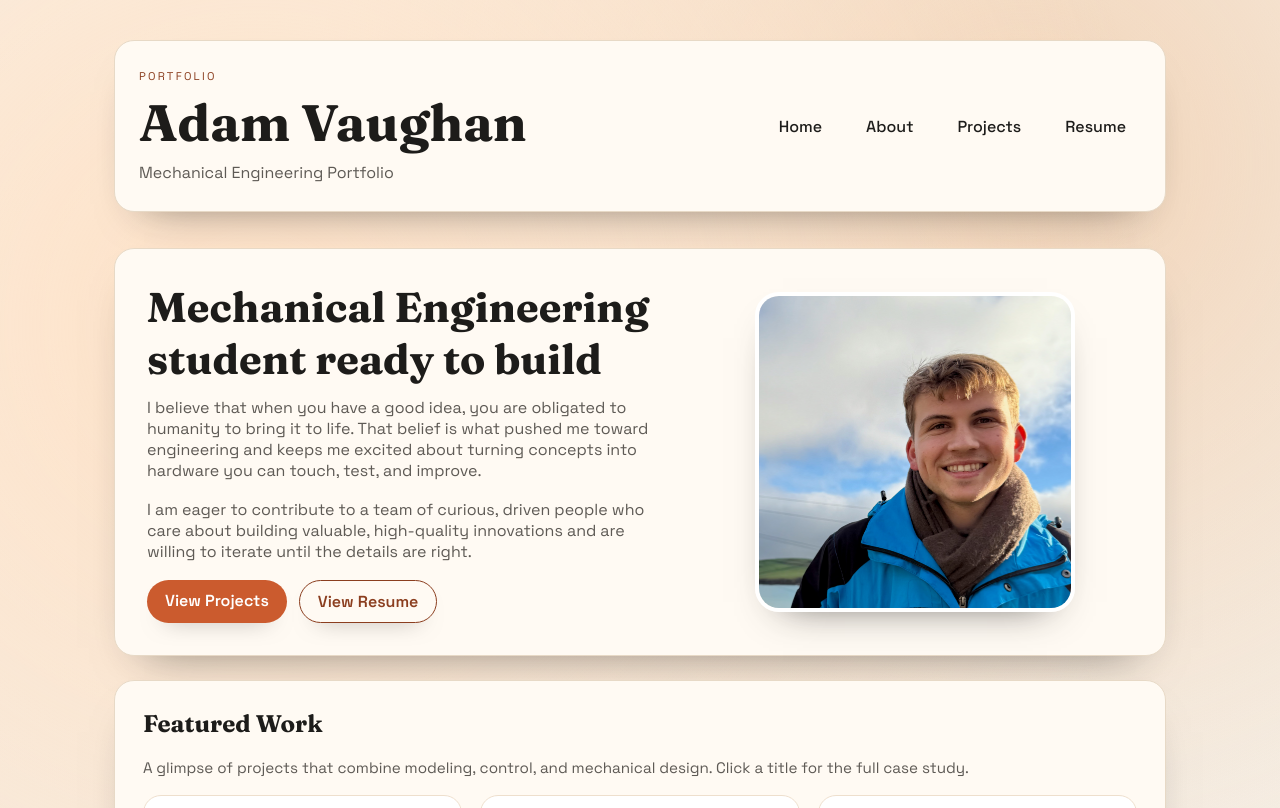
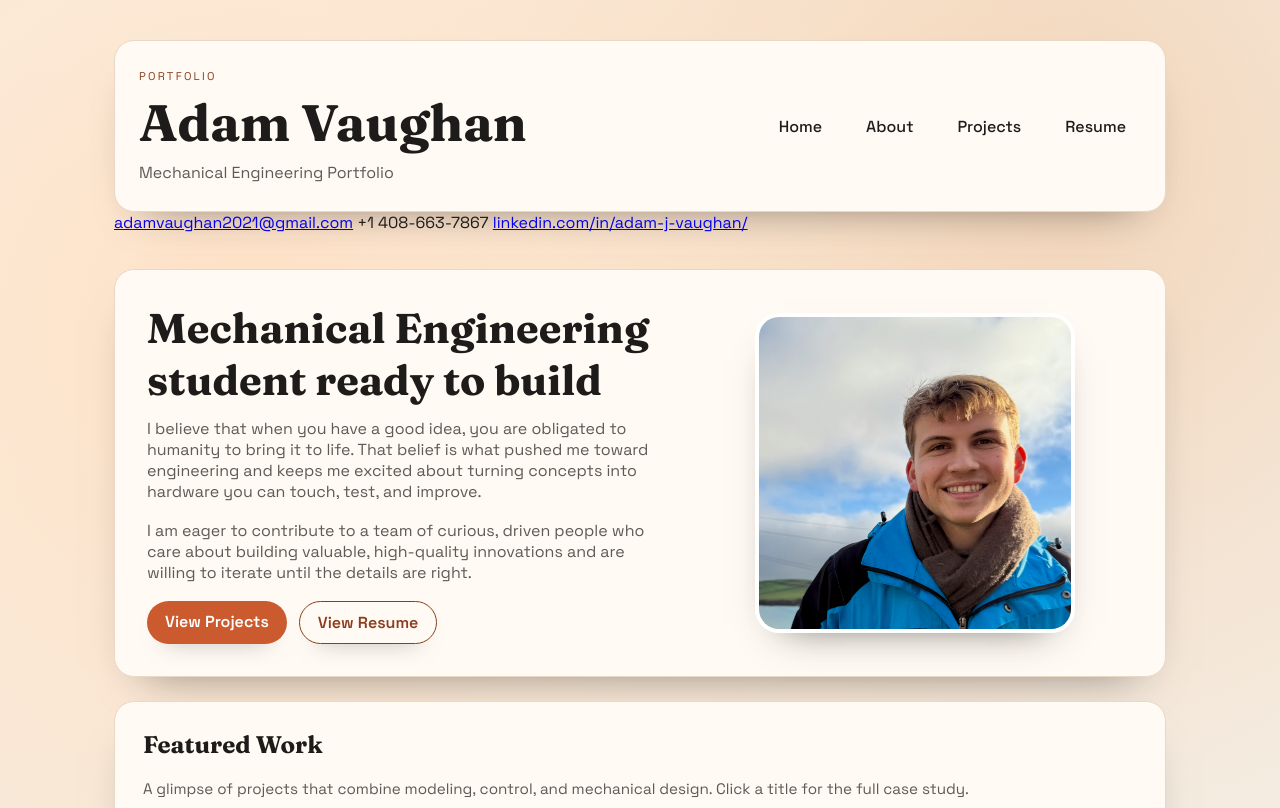
Before and after one commit to adamvaughan10/adamvaughan10.github.io, a Jekyll site: the page built from index.md, in a window 1280 px wide and 900 px high, cut to the strip 0-808 px from the top of the window. Built offline with Jekyll 4.4.1, drawn with Linux system fonts in a browser that asks for light colours.

Commit message:
contact info

```diff
--- a/_layouts/default.html
+++ b/_layouts/default.html
@@ -25,6 +25,11 @@
           <a href="{{ '/resume.html' | relative_url }}">Resume</a>
         </nav>
       </div>
+      <div class="site-contact">
+        <a href="mailto:adamvaughan2021@gmail.com">adamvaughan2021@gmail.com</a>
+        <span>+1 408-663-7867</span>
+        <a href="https://linkedin.com/in/adam-j-vaughan/">linkedin.com/in/adam-j-vaughan/</a>
+      </div>
     </header>
 
     <main>
```
